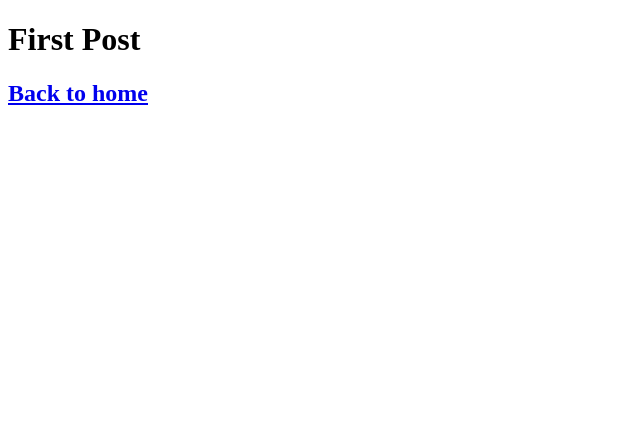
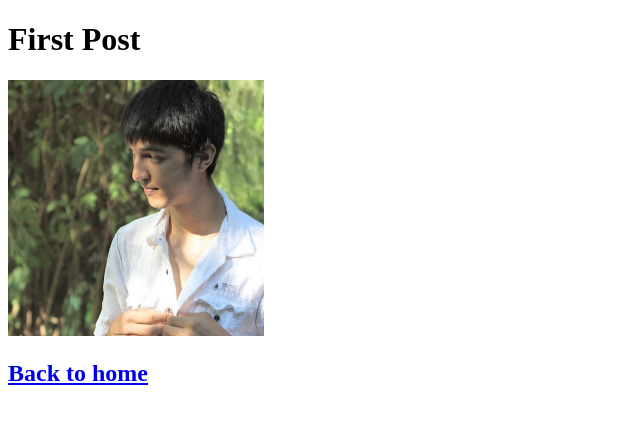
Before and after one commit to SabianF/nextjs-blog, a Next.js app: page /posts/first-post in a window 1280 px wide. Shown: the top 424 px of the page, without its empty margins (0-640 px from the left). Built offline with nearby package versions, Linux system fonts and the light colour scheme.

Commit message:
feat: adding an image

```diff
--- a/pages/posts/first-post.js
+++ b/pages/posts/first-post.js
@@ -1,10 +1,17 @@
 
 import Link from "next/link";
+import Image from "next/image";
 
 export default function FirstPost() {
   return (
     <main>
       <h1>First Post</h1>
+      <Image
+        src="/images/profile.jpg"
+        width={256}
+        height={256}
+        alt="Sabian Finogwar profile picture"
+      />
       <h2>
         <Link href="/">Back to home</Link>
       </h2>
```
Also changed, not shown: public/images/profile.jpg (added).
